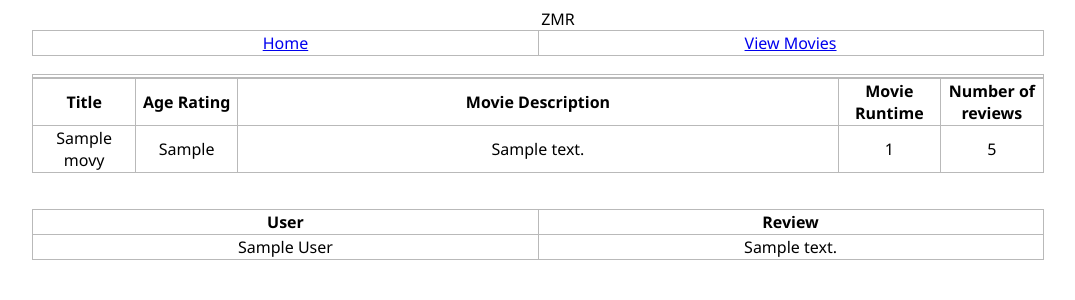
After one commit to TCZIB/QA_Project_1, a Flask app: a page that uses main_app/sub_programs/templates/layout.html in a window 1280 px wide. The commit adds this page. Shown: the top 300 px of the page, without its empty margins (102-1177 px from the left). Run offline with Flask 2, Linux system fonts and the light colour scheme; tables that the repository leaves empty hold one stand-in row (values such as "Sample post").

Commit message:
Reviews page being developed

```diff
--- a/main_app/sub_programs/routes.py
+++ b/main_app/sub_programs/routes.py
@@ -1,6 +1,7 @@
+from sub_programs import models
 from sub_programs import app, db
 from flask import render_template, request, url_for
-from sub_programs.models import Movies
+from sub_programs.models import Movies, MovieReviews, ReviewLikes
 
 @app.route("/")
 @app.route("/home")
@@ -12,6 +13,25 @@ def home_page():
 def view_movies():
     return render_template('movies.html', items = Movies.query.all())
 
-@app.route("/movies/reviews/<movie_id>", methods=['GET', 'POST'])
-def movie_reviews(movie_id):
-    return movie_id
+@app.route("/movies/reviews/<movie_title>/<movie_id>", methods=['GET', 'POST'])
+def movie_reviews_page(movie_title, movie_id):
+
+    selected_movie = Movies.query.get(int(movie_id))
+    number_of_reviews = 5
+
+    try:
+        selected_movie.movie_title
+    except:
+        return render_template("not_found.html")
+
+    try:
+        reviews = MovieReviews.query.filter_by(movie_id=int(selected_movie.id)).all()
+
+    except:
+        reviews = 0
+
+    return render_template("review_page.html", item=selected_movie, number_of_reviews=number_of_reviews, reviews=reviews)
+
+@app.route("/not_recognised")
+def not_recognised():
+    return render_template("not_found.html")
--- a/main_app/sub_programs/templates/index.html
+++ b/main_app/sub_programs/templates/index.html
@@ -2,7 +2,6 @@
 
     <head>
         <title> Home </title>
-        <link rel="stylesheet" href="{{ url_for('static', filename='styles.css') }}"/>
     </head>
 
 {% extends "layout.html" %}
--- a/main_app/sub_programs/templates/layout.html
+++ b/main_app/sub_programs/templates/layout.html
@@ -4,10 +4,43 @@
         table, th, td, tr {
             border: 1px solid rgb(185, 185, 185);
             border-collapse: collapse;
-            width: 50%;
+            width: 80%;
+            text-align: center;
+            margin: auto;
+            table-layout: fixed;
+            font-family:'Segoe UI', Tahoma, Geneva, Verdana, sans-serif;
+        }
+        th.small {
+            width: 10%;
+        }
+
+        th.large {
+            width: 60%
+        }
+        td.NavBar{
+            font-family:'Segoe UI', Tahoma, Geneva, Verdana, sans-serif;
             text-align: center;
             margin: auto;
         }
+        .error_message {
+            text-align: center;
+            margin: auto;
+            font-family:'Segoe UI', Tahoma, Geneva, Verdana, sans-serif;
+            text-align: center;
+            margin: auto;
+            font-size: 72px;
+        }
+        menu {
+            text-align: center;
+            margin: auto;
+            font-family:'Segoe UI', Tahoma, Geneva, Verdana, sans-serif;
+            text-align: center;
+            margin: auto;
+        }
+        .centre{
+            text-align: center;
+        }
+
     </style>
 
     <body>
@@ -15,8 +48,8 @@
             <menu> ZMR </menu>
             <table>
                 <tr>
-                    <td> <a href="{{ url_for('home_page') }}"> Home </a> </td>
-                    <td> <a href="{{ url_for('view_movies') }}"> View Movies </a> </td>
+                    <td class="NavBar"> <a href="{{ url_for('home_page') }}"> Home </a> </td>
+                    <td class="NavBar">  <a href="{{ url_for('view_movies') }}"> View Movies </a> </td>
                 </tr>
             </table>
         </div>
--- /dev/null
+++ b/main_app/sub_programs/templates/review_page.html
@@ -0,0 +1,66 @@
+<html>
+
+    <head>
+        <title> Not Recognised </title>
+    </head>
+
+{% extends "layout.html" %}
+
+{% block page_contents %}
+
+<table>
+    <tr>
+        <th> </th>
+    </tr>
+</table>
+
+<table>
+
+    <tr>
+        <th class="small"> Title </th>
+        <th class="small"> Age Rating </th>
+        <th class="large"> Movie Description </th>
+        <th class="small"> Movie Runtime </th>
+        <th class="small"> Number of reviews </th>
+    </tr>
+    <tr>
+        <td> {{ item.movie_title }} </td>
+        <td> {{ item.movie_age }} </td>
+        <td> {{ item.movie_description }} </td>
+        <td> {{ item.movie_runtime }} </td>
+        <td> {{ number_of_reviews }} </td>
+    </tr>
+</table>
+
+</br>
+
+<table>
+    <tr>
+        <th> User </th>
+        <th> Review </th>
+    </tr>
+
+    {% if reviews != 0 %}
+
+        {% for review in reviews %}
+
+        <tr>
+            <td> {{ review.review_author }} </td>
+            <td> {{ review.review_contents }} </td>
+        </tr>
+
+        {% endfor %}
+
+    {% else %}
+
+    </table>
+
+    <div class="centre">
+        <error_message> No reviews found, be the first! </error_message>
+    </div>
+
+    {% endif %}
+
+{% endblock page_contents %}
+
+</html>
```
Also changed, not shown: main_app/sub_programs/forms.py (added, +14 -0 lines), main_app/sub_programs/templates/movies.html (+15 -7 lines), main_app/sub_programs/templates/not_found.html (added, +17 -0 lines).
